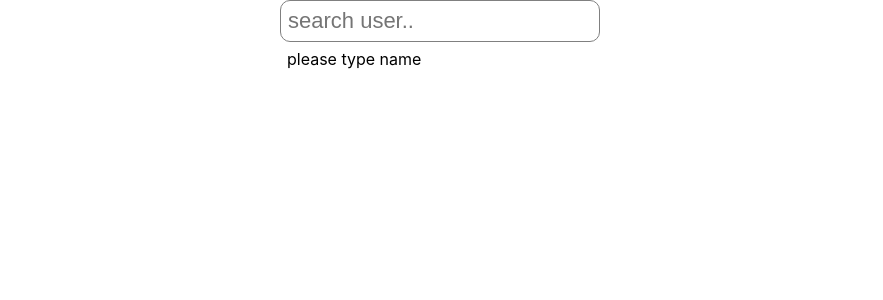
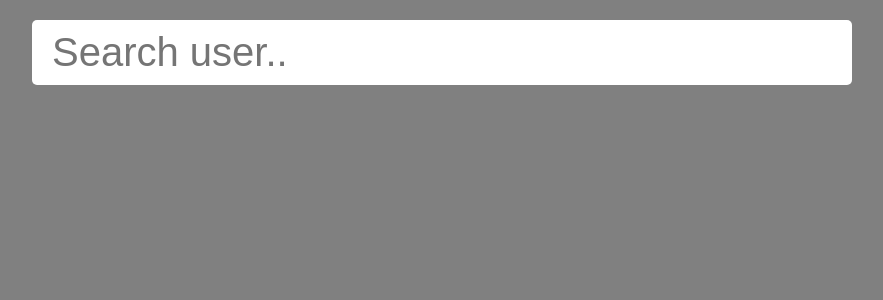
Before and after one commit to Gujex/githubSearch, a React (Create React App) app: page / in a window 1280 px wide. Shown: the top 300 px of the page, without its empty margins (208-1091 px from the left). Built offline with nearby package versions, Linux system fonts and the light colour scheme.

Commit message:
added github pages and some style has improved

```diff
--- a/package.json
+++ b/package.json
@@ -1,4 +1,5 @@
 {
+    "homepage": "http://Gujex.github.io/github_search",
     "name": "git-searcher",
     "version": "0.1.0",
     "private": true,
@@ -12,6 +13,8 @@
         "web-vitals": "^2.1.4"
     },
     "scripts": {
+        "predeploy": "npm run build",
+        "deploy": "gh-pages -d build",
         "start": "react-scripts start",
         "build": "react-scripts build",
         "test": "react-scripts test",
@@ -34,5 +37,8 @@
             "last 1 firefox version",
             "last 1 safari version"
         ]
+    },
+    "devDependencies": {
+        "gh-pages": "^3.2.3"
     }
 }
--- a/src/components/searchBar/SearchBar.js
+++ b/src/components/searchBar/SearchBar.js
@@ -21,29 +21,23 @@ function SearchBar() {
 
   return (
     <>
-      <form className={styles.searchForm}>
-        <div>
+      <form className={styles.wrapper}>
+        <div className={styles.search_div}>
           <input
             onChange={(e) => fetchData(e.target.value)}
             className={styles.formInput}
             type="text"
-            placeholder="search user..
+            placeholder="Search user..
           "
           />
-          <div className={styles.parent_headType}>
-            {users.length === 0 || users[0].message ? (
-              <div>please type name</div>
-            ) : (
-              users[0].items.slice(0, 20).map((item, index) => {
+          {users.length === 0 || users[0].message
+            ? ""
+            : users[0].items.slice(0, 20).map((item, index) => {
                 const { login, avatar_url } = item;
                 return (
-                  <div className={styles.usersList}>
+                  <div key={index} className={styles.usersList}>
                     <a
-                      style={{
-                        width: "100%",
-                        display: "flex",
-                        alignItems: "center",
-                      }}
+                      className={styles.linkContainer}
                       key={index}
                       href={`https://github.com/${login}`}
                       target="_blank"
@@ -55,9 +49,7 @@ function SearchBar() {
                     </a>
                   </div>
                 );
-              })
-            )}
-          </div>
+              })}
         </div>
       </form>
     </>
--- a/src/components/searchBar/searchBar.module.css
+++ b/src/components/searchBar/searchBar.module.css
@@ -1,19 +1,28 @@
-.searchForm {
-    margin-top: 20px;
-    display: flex;
-    flex-direction: column;
-    align-items: center;
-    width: 70%;
-    margin: auto;
+body {
+    background-color: gray;
+}
+
+.wrapper {
+    max-width: 800px;
+    margin: 20px auto;
+}
+
+.search_div {
+    background-color: #ffff;
+    width: 100%;
+    padding: 10px;
+    border-radius: 5px;
+    box-shadow: 2px solid black;
 }
 
 .formInput {
-    font-size: 22px;
-    padding: 7px;
     width: 100%;
-    border-radius: 10px;
-    border: 0.5px solid gray;
-    color: black;
+    outline: none;
+    border: none;
+    border-radius: 5px;
+    padding: 0 0 0 10px;
+    font-size: 40px;
+    box-shadow: 5px solid gray;
 }
 
 .parent_headType {
@@ -28,9 +37,21 @@
 .usersList {
     display: flex;
     width: 100%;
-    margin: 10px 0;
+    margin: 8px 0;
     align-items: center;
-    background-color: #F6F8FA;
+}
+
+.linkContainer {
+    width: 100%;
+    overflow-y: auto;
+    display: flex;
+    border-radius: 3px;
+    align-items: center;
+    background-color: #f6f8fa;
+}
+
+.linkContainer:hover {
+    background: #efefef;
 }
 
 img {
```
Also changed, not shown: 1 other file (tests, documents, lock files or other folders). Lines whose indentation alone changed are shown as unchanged.
